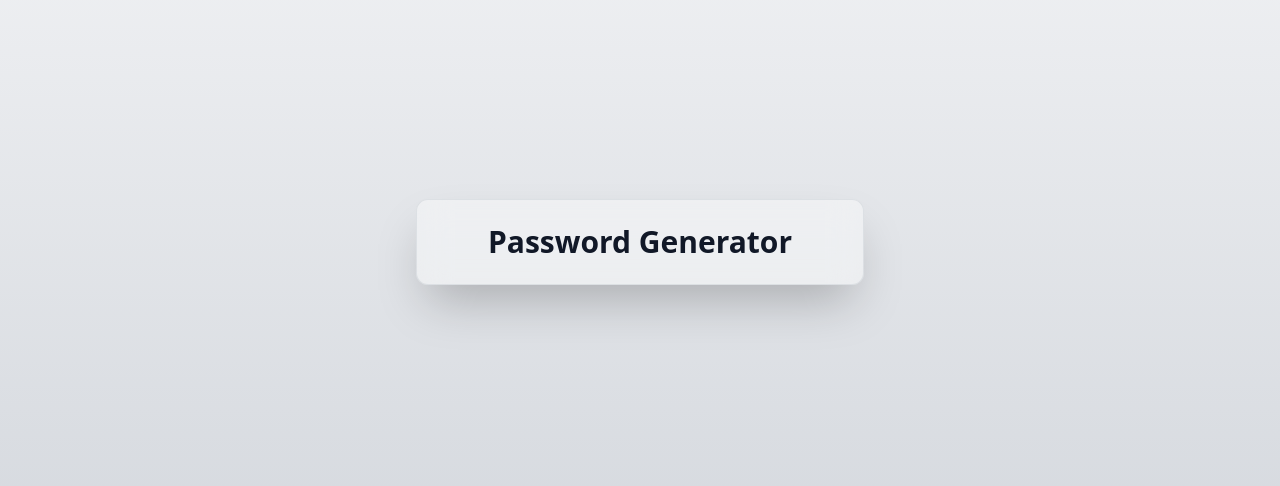
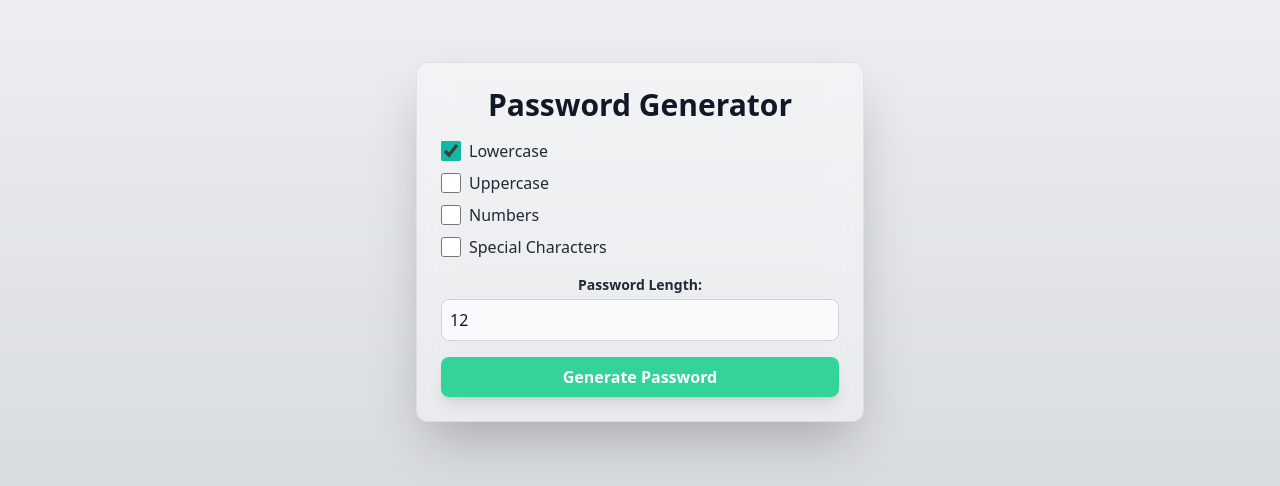
Before and after one commit to IVIonsters/KeyCrafter, a React (Vite) app in the folder KeyCrafter/: page / in a window 1280 px wide. Shown: the part 158-644 px from the top of the page. Built offline with nearby package versions, Linux system fonts and the light colour scheme.

Commit message:
add CheckboxGroup and PasswordGenerator components; integrate into App component

```diff
--- a/KeyCrafter/src/App.jsx
+++ b/KeyCrafter/src/App.jsx
@@ -1,5 +1,6 @@
 import './App.css'
-
+import CheckBoxGroup from './components/CheckboxGroup'
+import PasswordGenerator from './components/PasswordGenerator'
 
 function App() {
 
@@ -12,6 +13,8 @@ function App() {
           className="w-full max-w-md bg-white/40 backdrop-blur-lg p-6 rounded-xl shadow-2xl flex flex-col items-center text-center space-y-4 border border-gray-300/60"
         >
           <h1 className="text-3xl font-extrabold text-gray-900">Password Generator</h1>
+          <CheckBoxGroup />
+          <PasswordGenerator />
         </section>
       </body >
     </>
--- a/KeyCrafter/src/components/CheckboxGroup.jsx
+++ b/KeyCrafter/src/components/CheckboxGroup.jsx
@@ -0,0 +1,52 @@
+/* eslint-disable no-unused-vars */
+import react from 'react';
+
+function checkBoxGroup() {
+  return (
+    <div className="space-y-2 w-full">
+      <label
+        className="flex items-center space-x-2 transition-transform duration-300 hover:scale-105"
+      >
+        <input
+          type="checkbox"
+          id="includelowerCase"
+          className="charOption h-5 w-5 rounded border-gray-300 accent-teal-500 focus:ring-teal-400"
+          checked
+        />
+        <span className="text-gray-800 font-medium">Lowercase</span>
+      </label>
+      <label
+        className="flex items-center space-x-2 transition-transform duration-300 hover:scale-105"
+      >
+        <input
+          type="checkbox"
+          id="includeupperCase"
+          className="charOption h-5 w-5 rounded border-gray-300 accent-teal-500 focus:ring-teal-400"
+        />
+        <span className="text-gray-800 font-medium">Uppercase</span>
+      </label>
+      <label
+        className="flex items-center space-x-2 transition-transform duration-300 hover:scale-105"
+      >
+        <input
+          type="checkbox"
+          id="includenumbers"
+          className="charOption h-5 w-5 rounded border-gray-300 accent-teal-500 focus:ring-teal-400"
+        />
+        <span className="text-gray-800 font-medium">Numbers</span>
+      </label>
+      <label
+        className="flex items-center space-x-2 transition-transform duration-300 hover:scale-105"
+      >
+        <input
+          type="checkbox"
+          id="includespecialCharacters"
+          className="charOption h-5 w-5 rounded border-gray-300 accent-teal-500 focus:ring-teal-400"
+        />
+        <span className="text-gray-800 font-medium">Special Characters</span>
+      </label>
+    </div>
+  );
+}
+
+export default checkBoxGroup;
--- a/KeyCrafter/src/components/PasswordDisplay.jsx
+++ b/KeyCrafter/src/components/PasswordDisplay.jsx
@@ -0,0 +1,10 @@
+/* eslint-disable no-unused-vars */
+import react from 'react';
+
+function passwordDisplay() {
+  return (
+
+   )
+}
+
+export default passwordDisplay;
--- a/KeyCrafter/src/components/PasswordGenerator.jsx
+++ b/KeyCrafter/src/components/PasswordGenerator.jsx
@@ -0,0 +1,32 @@
+/* eslint-disable no-unused-vars */
+import react from 'react';
+
+function passwordGenerator() {
+  return (
+    <>
+      <div className="w-full">
+        <label
+          htmlFor="passwordLength"
+          className="block text-sm font-semibold text-gray-800"
+        >
+          Password Length:
+        </label>
+        <input
+          type="number"
+          value="12"
+          id="passwordLength"
+          className="w-full p-2 mt-1 text-gray-900 bg-gray-50 border border-gray-300 rounded-lg focus:ring-2 focus:ring-teal-400 focus:outline-none"
+        />
+      </div>
+      <button
+        id="generateBtn"
+        className="w-full py-2 px-4 bg-emerald-400 text-white font-semibold rounded-lg shadow-lg hover:bg-emerald-500 focus:ring-2 focus:ring-emerald-400 focus:outline-none transform hover:scale-105 transition-transform duration-300"
+      // style="text-shadow: 1px 1px 2px rgba(0, 0, 0, 0.6)"
+      >
+        Generate Password
+      </button>
+    </>
+  )
+}
+
+export default passwordGenerator;
--- a/KeyCrafter/src/components/StrengthBar.jsx
+++ b/KeyCrafter/src/components/StrengthBar.jsx
@@ -0,0 +1,10 @@
+/* eslint-disable no-unused-vars */
+import react from 'react';
+
+function strengthBar() {
+  return (
+
+   )
+}
+
+export default strengthBar;
```
Also changed, not shown: 1 other file (tests, documents, lock files or other folders).
